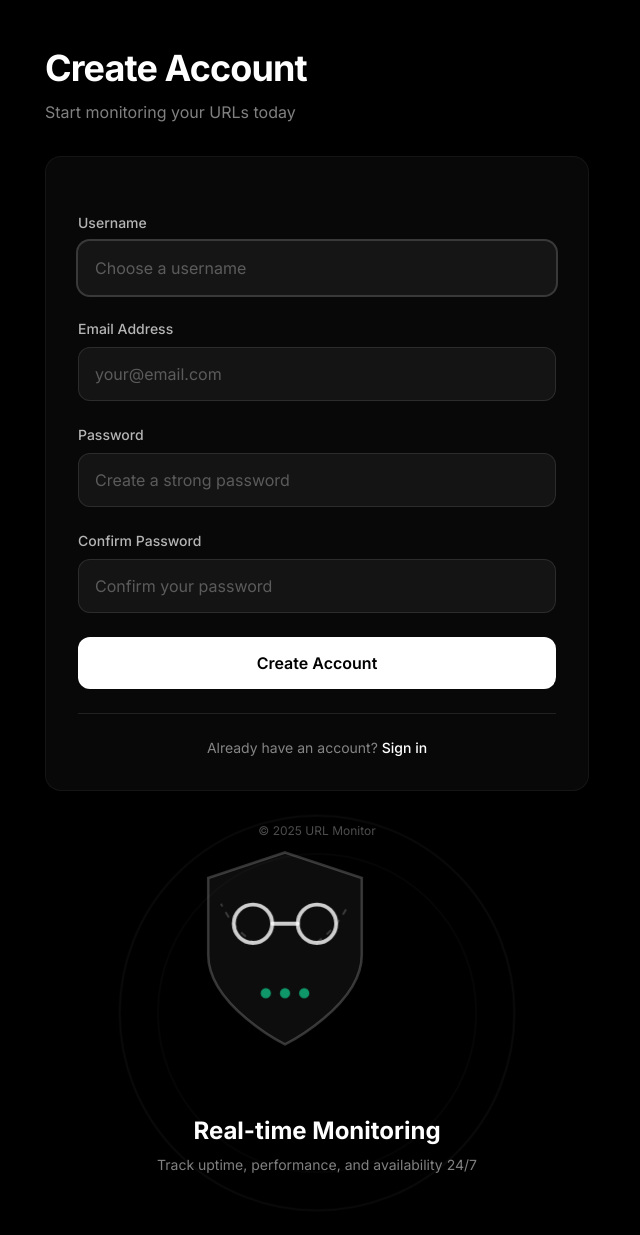
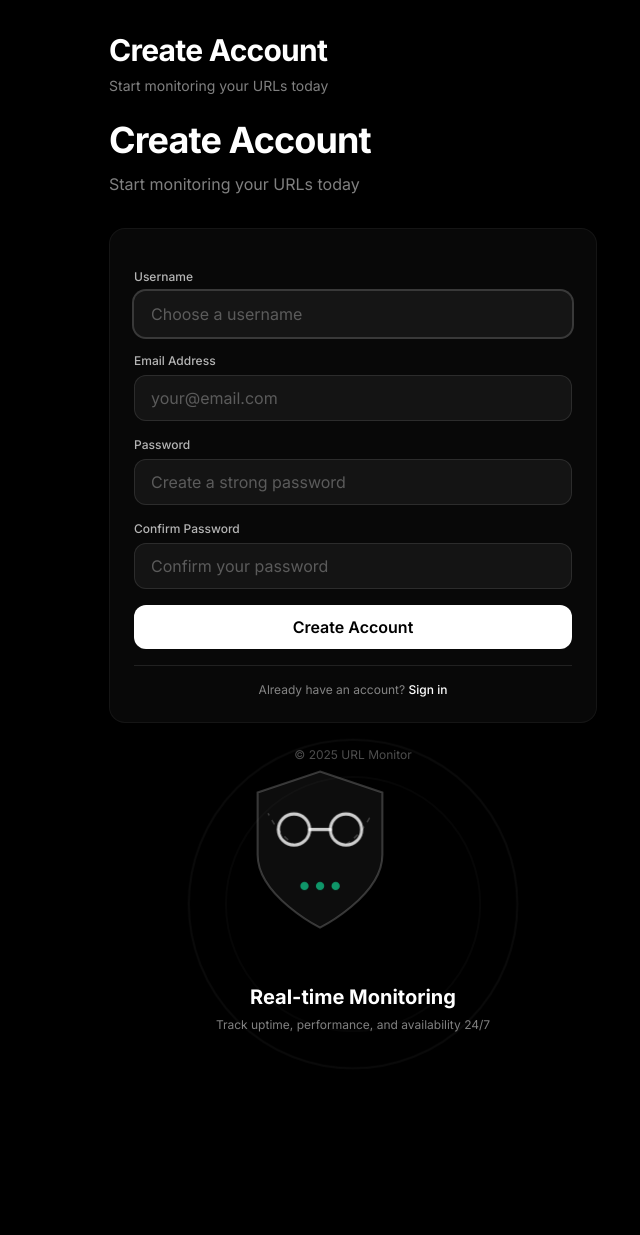
Before and after one commit to MDhruv03/URL-Monitor, a Django app: page /register/ in a window 1280 px wide. Shown: the whole page, without its empty margins (19-659 px from the left). After the commit the page ends 1032 px from the top, so only its background shows below. Run offline with Django 5.2, Linux system fonts and the light colour scheme; parts of the project's set-up code (start-up, migrations or seed data) failed here and were passed over; some libraries are stand-ins or nearby versions.

Commit message:
Fix alignment and make login/register pages more compact

```diff
--- a/templates/register.html
+++ b/templates/register.html
@@ -69,24 +69,27 @@
     </style>
 </head>
 <body class="min-h-screen bg-black text-white">
-    <div class="min-h-screen flex items-center justify-center px-6 py-12">
-        <div class="w-full max-w-6xl grid lg:grid-cols-2 gap-16 items-center">
+    <div class="min-h-screen flex items-center justify-center px-6 py-8">
+        <div class="w-full max-w-5xl grid lg:grid-cols-2 gap-12 items-center">
             <!-- Left Side - Register Form -->
             <div class="animate-fadeIn">
-            <!-- Left Side - Register Form -->
+                <div class="mb-6">
+                    <h1 class="text-3xl font-bold tracking-tight mb-2">Create Account</h1>
+                    <p class="text-white/50 text-sm">Start monitoring your URLs today</p>
+                </div>
             <div class="animate-fadeIn">
                 <div class="mb-8">
                     <h1 class="text-4xl font-bold tracking-tight mb-3">Create Account</h1>
                     <p class="text-white/50">Start monitoring your URLs today</p>
                 </div>
 
-                <div class="glass-effect rounded-2xl p-8">
-                    <form method="post" class="space-y-6">
+                <div class="glass-effect rounded-2xl p-6">
+                    <form method="post" class="space-y-4">
                         {% csrf_token %}
 
                         {% if form.errors %}
-                            <div class="bg-red-500/10 border border-red-500/30 text-red-400 px-4 py-3 rounded-xl text-sm">
-                                <ul class="list-disc list-inside space-y-1">
+                            <div class="bg-red-500/10 border border-red-500/30 text-red-400 px-3 py-2 rounded-xl text-xs">
+                                <ul class="list-disc list-inside space-y-0.5">
                                     {% for field, errors in form.errors.items %}
                                         {% for error in errors %}
                                             <li>{{ error }}</li>
@@ -96,12 +99,12 @@
                             </div>
                         {% endif %}
 
-                        <div class="space-y-2">
-                            <label for="{{ form.username.id_for_label }}" class="block text-sm font-medium text-white/70">
+                        <div class="space-y-1.5">
+                            <label for="{{ form.username.id_for_label }}" class="block text-xs font-medium text-white/70">
                                 Username
                             </label>
                             <input type="text"
-                                   class="w-full px-4 py-3.5 bg-white/5 border border-white/10 rounded-xl text-white placeholder-white/30 focus:outline-none focus:ring-2 focus:ring-white/20 focus:border-transparent transition-all"
+                                   class="w-full px-4 py-2.5 bg-white/5 border border-white/10 rounded-xl text-white placeholder-white/30 focus:outline-none focus:ring-2 focus:ring-white/20 focus:border-transparent transition-all"
                                    id="{{ form.username.id_for_label }}"
                                    name="{{ form.username.html_name }}"
                                    placeholder="Choose a username"
@@ -109,49 +112,49 @@
                                    autofocus>
                         </div>
 
-                        <div class="space-y-2">
-                            <label for="{{ form.email.id_for_label }}" class="block text-sm font-medium text-white/70">
+                        <div class="space-y-1.5">
+                            <label for="{{ form.email.id_for_label }}" class="block text-xs font-medium text-white/70">
                                 Email Address
                             </label>
                             <input type="email"
-                                   class="w-full px-4 py-3.5 bg-white/5 border border-white/10 rounded-xl text-white placeholder-white/30 focus:outline-none focus:ring-2 focus:ring-white/20 focus:border-transparent transition-all"
+                                   class="w-full px-4 py-2.5 bg-white/5 border border-white/10 rounded-xl text-white placeholder-white/30 focus:outline-none focus:ring-2 focus:ring-white/20 focus:border-transparent transition-all"
                                    id="{{ form.email.id_for_label }}"
                                    name="{{ form.email.html_name }}"
                                    placeholder="your@email.com"
                                    required>
                         </div>
 
-                        <div class="space-y-2">
-                            <label for="{{ form.password1.id_for_label }}" class="block text-sm font-medium text-white/70">
+                        <div class="space-y-1.5">
+                            <label for="{{ form.password1.id_for_label }}" class="block text-xs font-medium text-white/70">
                                 Password
                             </label>
                             <input type="password"
-                                   class="w-full px-4 py-3.5 bg-white/5 border border-white/10 rounded-xl text-white placeholder-white/30 focus:outline-none focus:ring-2 focus:ring-white/20 focus:border-transparent transition-all"
+                                   class="w-full px-4 py-2.5 bg-white/5 border border-white/10 rounded-xl text-white placeholder-white/30 focus:outline-none focus:ring-2 focus:ring-white/20 focus:border-transparent transition-all"
                                    id="{{ form.password1.id_for_label }}"
                                    name="{{ form.password1.html_name }}"
                                    placeholder="Create a strong password"
                                    required>
                         </div>
 
-                        <div class="space-y-2">
-                            <label for="{{ form.password2.id_for_label }}" class="block text-sm font-medium text-white/70">
+                        <div class="space-y-1.5">
+                            <label for="{{ form.password2.id_for_label }}" class="block text-xs font-medium text-white/70">
                                 Confirm Password
                             </label>
                             <input type="password"
-                                   class="w-full px-4 py-3.5 bg-white/5 border border-white/10 rounded-xl text-white placeholder-white/30 focus:outline-none focus:ring-2 focus:ring-white/20 focus:border-transparent transition-all"
+                                   class="w-full px-4 py-2.5 bg-white/5 border border-white/10 rounded-xl text-white placeholder-white/30 focus:outline-none focus:ring-2 focus:ring-white/20 focus:border-transparent transition-all"
                                    id="{{ form.password2.id_for_label }}"
                                    name="{{ form.password2.html_name }}"
                                    placeholder="Confirm your password"
                                    required>
                         </div>
 
-                        <button type="submit" class="w-full py-3.5 bg-white text-black rounded-xl font-semibold hover:bg-white/90 transition-all hover-lift mt-8">
+                        <button type="submit" class="w-full py-2.5 bg-white text-black rounded-xl font-semibold hover:bg-white/90 transition-all hover-lift mt-6">
                             Create Account
                         </button>
                     </form>
 
-                    <div class="mt-6 pt-6 border-t border-white/10 text-center">
-                        <p class="text-white/50 text-sm">
+                    <div class="mt-4 pt-4 border-t border-white/10 text-center">
+                        <p class="text-white/50 text-xs">
                             Already have an account?
                             <a href="{% url 'monitor:login' %}" class="text-white hover:text-white/80 font-medium transition-colors">
                                 Sign in
@@ -160,7 +163,7 @@
                     </div>
                 </div>
 
-                <div class="mt-8 text-center text-white/30 text-xs">
+                <div class="mt-6 text-center text-white/30 text-xs">
                     © {% now "Y" %} URL Monitor
                 </div>
             </div>
@@ -168,13 +171,13 @@
             <!-- Right Side - Animated Logo -->
             <div class="hidden lg:flex items-center justify-center relative">
                 <!-- Pulse rings -->
-                <div class="absolute w-96 h-96 border-2 border-white/10 rounded-full animate-pulse-ring"></div>
-                <div class="absolute w-80 h-80 border-2 border-white/5 rounded-full animate-pulse-ring" style="animation-delay: 0.5s;"></div>
+                <div class="absolute w-80 h-80 border-2 border-white/10 rounded-full animate-pulse-ring"></div>
+                <div class="absolute w-64 h-64 border-2 border-white/5 rounded-full animate-pulse-ring" style="animation-delay: 0.5s;"></div>
 
                 <!-- Main Logo Container -->
                 <div class="relative z-10 animate-float">
                     <!-- URL Monitor Icon -->
-                    <svg class="w-64 h-64" viewBox="0 0 200 200" fill="none" xmlns="http://www.w3.org/2000/svg">
+                    <svg class="w-52 h-52" viewBox="0 0 200 200" fill="none" xmlns="http://www.w3.org/2000/svg">
                         <!-- Shield/Monitor background -->
                         <path d="M100 20 L160 40 L160 100 C160 140 100 170 100 170 C100 170 40 140 40 100 L40 40 Z"
                               fill="rgba(255,255,255,0.05)"
@@ -230,9 +233,9 @@
                     </svg>
 
                     <!-- Text below logo -->
-                    <div class="mt-8 text-center">
-                        <h2 class="text-2xl font-bold mb-2">Real-time Monitoring</h2>
-                        <p class="text-white/50 text-sm max-w-xs mx-auto">
+                    <div class="mt-6 text-center">
+                        <h2 class="text-xl font-bold mb-1.5">Real-time Monitoring</h2>
+                        <p class="text-white/50 text-xs max-w-xs mx-auto">
                             Track uptime, performance, and availability 24/7
                         </p>
                     </div>
```
Also changed, not shown: templates/login.html (+23 -23 lines).
